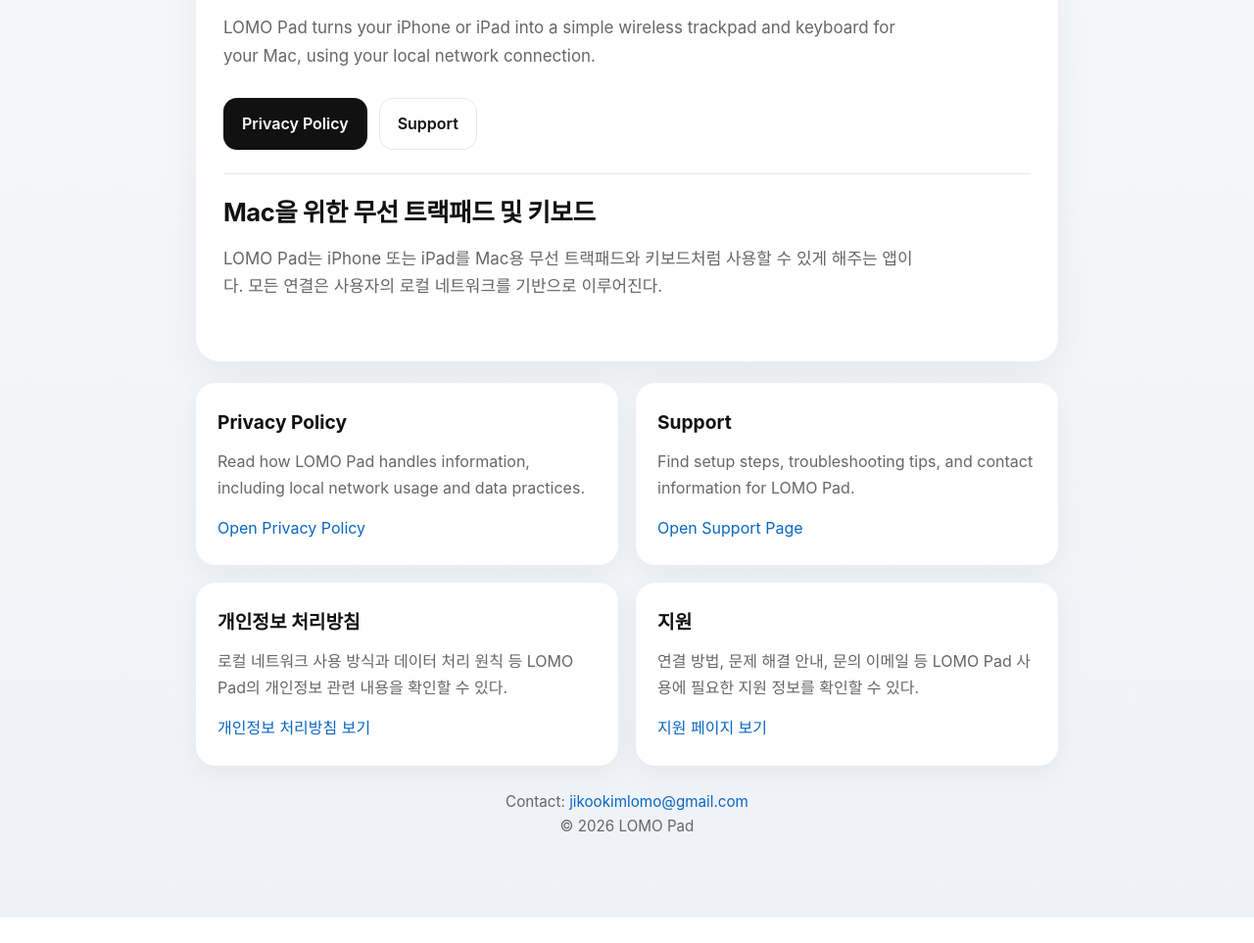
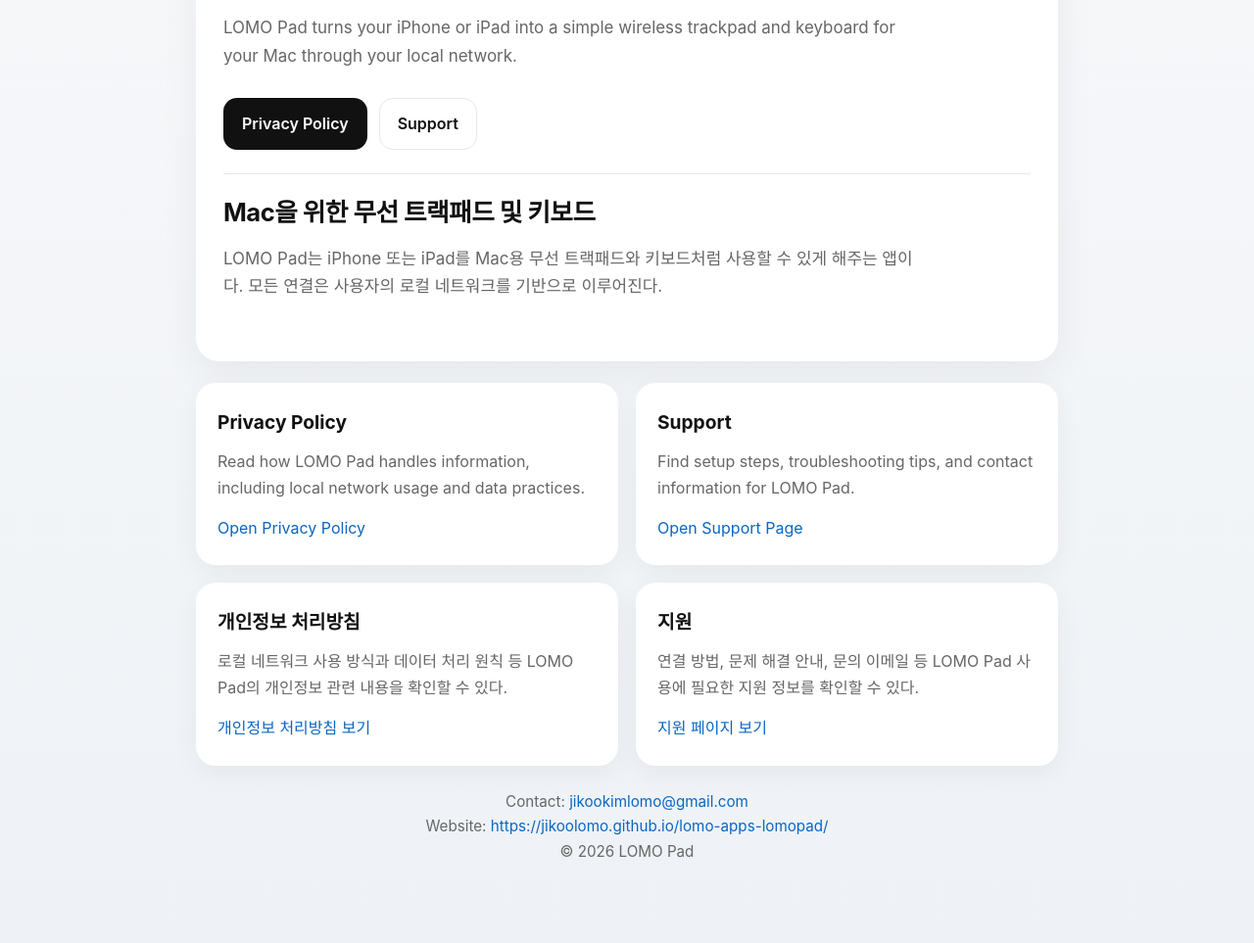
Before and after one commit to jikoolomo/lomo-apps-lomopad, a plain HTML site: page index.html in a window 1280 px wide. Shown: the part 203-1166 px from the top of the page at 98% size. Before the commit the page ends 1140 px from the top, so only its background shows below. Drawn offline with Linux system fonts and the light colour scheme.

Commit message:
Update index.html

```diff
--- a/index.html
+++ b/index.html
@@ -173,8 +173,8 @@
       <div class="badge">LOMO Pad</div>
       <h1>Wireless trackpad and keyboard for your Mac</h1>
       <p class="lead">
-        LOMO Pad turns your iPhone or iPad into a simple wireless trackpad and keyboard for your Mac,
-        using your local network connection.
+        LOMO Pad turns your iPhone or iPad into a simple wireless trackpad and keyboard for your Mac
+        through your local network.
       </p>
 
       <div class="button-row">
@@ -227,6 +227,7 @@
 
     <div class="footer">
       Contact: <a class="inline" href="mailto:jikookimlomo@gmail.com">jikookimlomo@gmail.com</a><br />
+      Website: <a class="inline" href="https://jikoolomo.github.io/lomo-apps-lomopad/">https://jikoolomo.github.io/lomo-apps-lomopad/</a><br />
       © 2026 LOMO Pad
     </div>
   </div>
```
